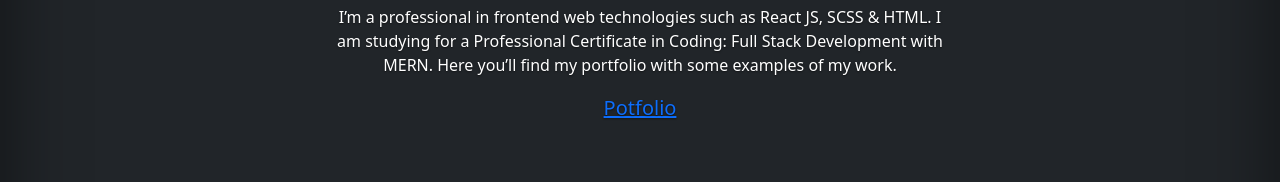
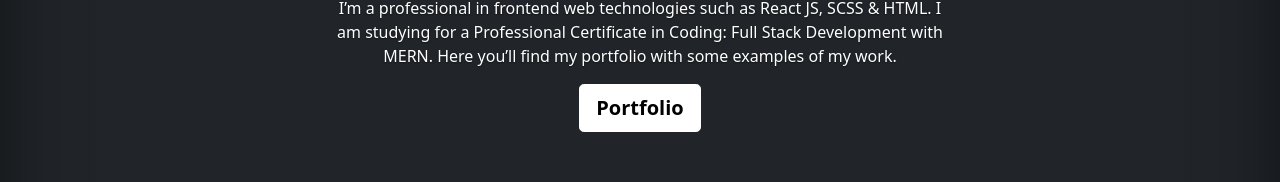
Before and after one commit to jarrodmedrano/mit-1, a Next.js app: page / in a window 1280 px wide. Shown: the part 377-559 px from the top of the page. Built offline with nearby package versions, Linux system fonts and the light colour scheme.

Commit message:
add video

```diff
--- /dev/null
+++ b/components/youtube.js
@@ -0,0 +1,17 @@
+import Iframe from "react-iframe";
+
+export const YoutubeVideo = ({ embed }) => {
+  return (
+    <>
+      <Iframe
+        url={`https://www.youtube.com/embed/${embed}`}
+        width="560"
+        height="315"
+        id="myId"
+        className="video"
+        display="initial"
+        position="relative"
+      />
+    </>
+  );
+};
--- a/package.json
+++ b/package.json
@@ -12,7 +12,10 @@
   "dependencies": {
     "@popperjs/core": "2.11.0",
     "bootstrap": "5.1.3",
-    "next": "12.1.2"
+    "next": "12.1.2",
+    "react": "^18.0.0",
+    "react-dom": "^18.0.0",
+    "react-iframe": "^1.8.0"
   },
   "devDependencies": {
     "eslint": "8.12.0",
--- a/pages/index.js
+++ b/pages/index.js
@@ -2,6 +2,7 @@
 import React, { useEffect } from "react";
 import Head from "next/head";
 import Link from "next/link";
+import { YoutubeVideo } from "../components/youtube";
 
 export default function Home() {
   // See https://en.reactjs.org/docs/hooks-effect.html
@@ -40,6 +41,9 @@ export default function Home() {
       </Head>
       <main className="px-3">
         <h1>Welcome</h1>
+
+        <YoutubeVideo embed="iyWLhwy39C8" />
+
         <p className="lead">
           I&rsquo;m a remote-working software engineer from El Paso, Texas.
         </p>
@@ -50,11 +54,10 @@ export default function Home() {
           portfolio with some examples of my work.
         </p>
         <p className="lead">
-          <Link
-            href="/mit-1/portfolio"
-            className="btn btn-lg btn-secondary fw-bold border-white bg-white text-black"
-          >
-            <a>Potfolio</a>
+          <Link href="/mit-1/portfolio">
+            <a className="btn btn-lg btn-secondary fw-bold border-white bg-white text-black">
+              Portfolio
+            </a>
           </Link>
         </p>
       </main>
```
